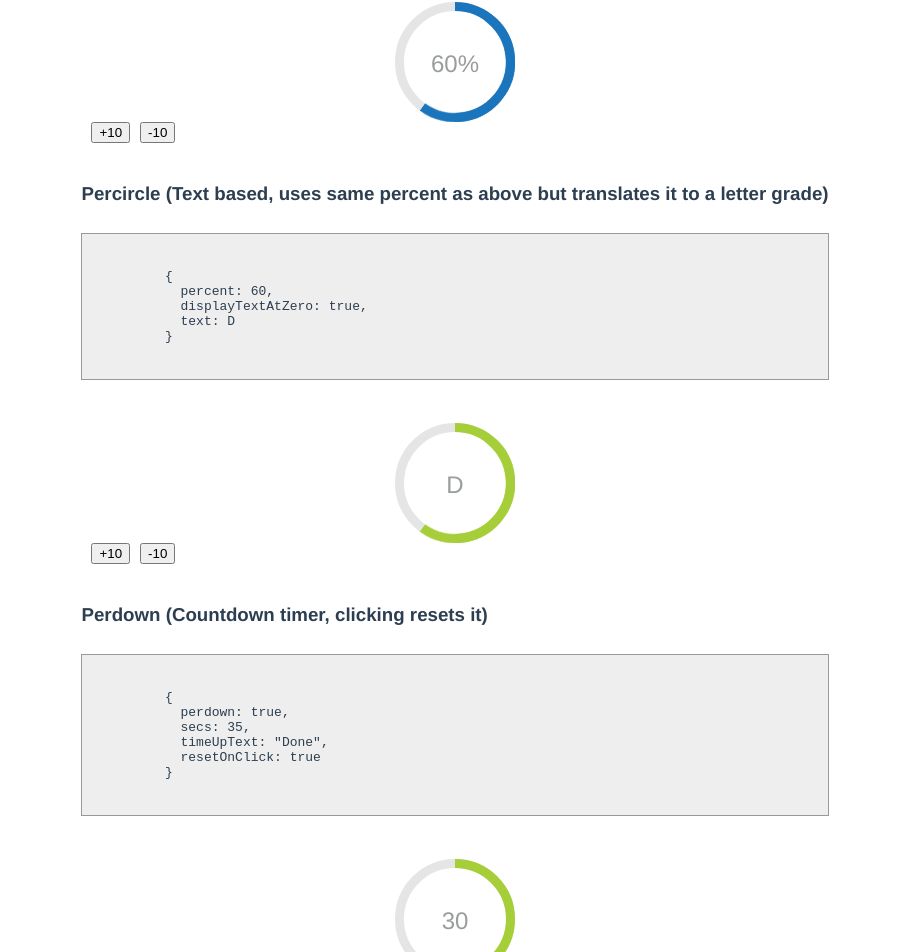
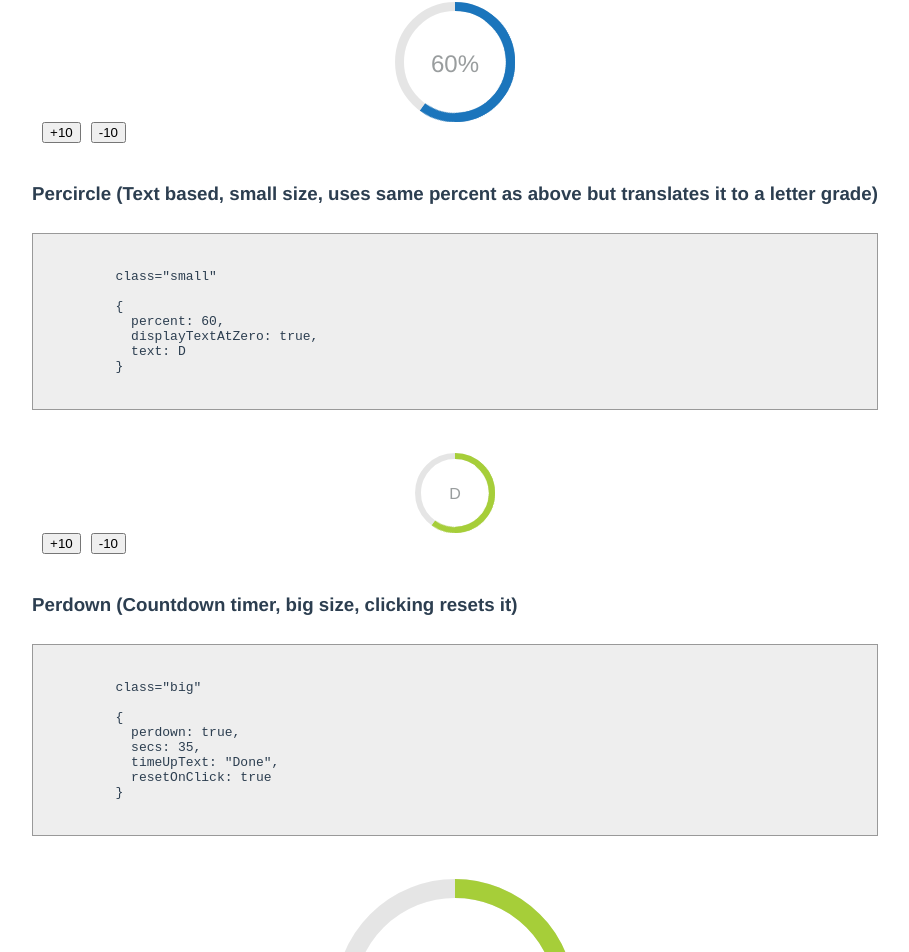
Before and after one commit to teobais/percircle, a Vue app in the folder vue/: page / in a window 1280 px wide. Shown: the part 538-1490 px from the top of the page, without its empty margins (185-1094 px from the left). Built offline with nearby package versions, Linux system fonts and the light colour scheme.

Commit message:
Added small and big sizes

```diff
--- a/vue/src/components/HelloWorld.vue
+++ b/vue/src/components/HelloWorld.vue
@@ -18,11 +18,13 @@
     </div>
 
     <h3>
-      Percircle (Text based, uses same percent as above but translates it to a
-      letter grade)
+      Percircle (Text based, small size, uses same percent as above but
+      translates it to a letter grade)
     </h3>
     <pre>
       <code>
+        class="small"
+
         {
           percent: {{percent}},
           displayTextAtZero: true,
@@ -30,16 +32,18 @@
         }
       </code>
     </pre>
-    <percircle :percent="percent" :text="letterGrade" />
+    <percircle class="small" :percent="percent" :text="letterGrade" />
 
     <div class="buttons">
       <button class="button" @click="add(10)">+10</button>
       <button class="button" @click="add(-10)">-10</button>
     </div>
 
-    <h3>Perdown (Countdown timer, clicking resets it)</h3>
+    <h3>Perdown (Countdown timer, big size, clicking resets it)</h3>
     <pre>
       <code>
+        class="big"
+
         {
           perdown: true,
           secs: {{secs}},
@@ -48,7 +52,7 @@
         }
       </code>
     </pre>
-    <percircle perdown :secs="secs" timeUpText="Done" />
+    <percircle class="big" perdown :secs="secs" timeUpText="Done" />
 
     <h3>Perclock (Clock)</h3>
     <pre>
--- a/vue/src/components/percircle.vue
+++ b/vue/src/components/percircle.vue
@@ -482,4 +482,16 @@ export default {
 .perdown.animate .bar {
   transition: border-width 0.2s ease-in-out;
 }
+
+.percircle,
+.perdown,
+.perclock {
+  &.small {
+    font-size: 80px;
+  }
+
+  &.big {
+    font-size: 240px;
+  }
+}
 </style>
```
